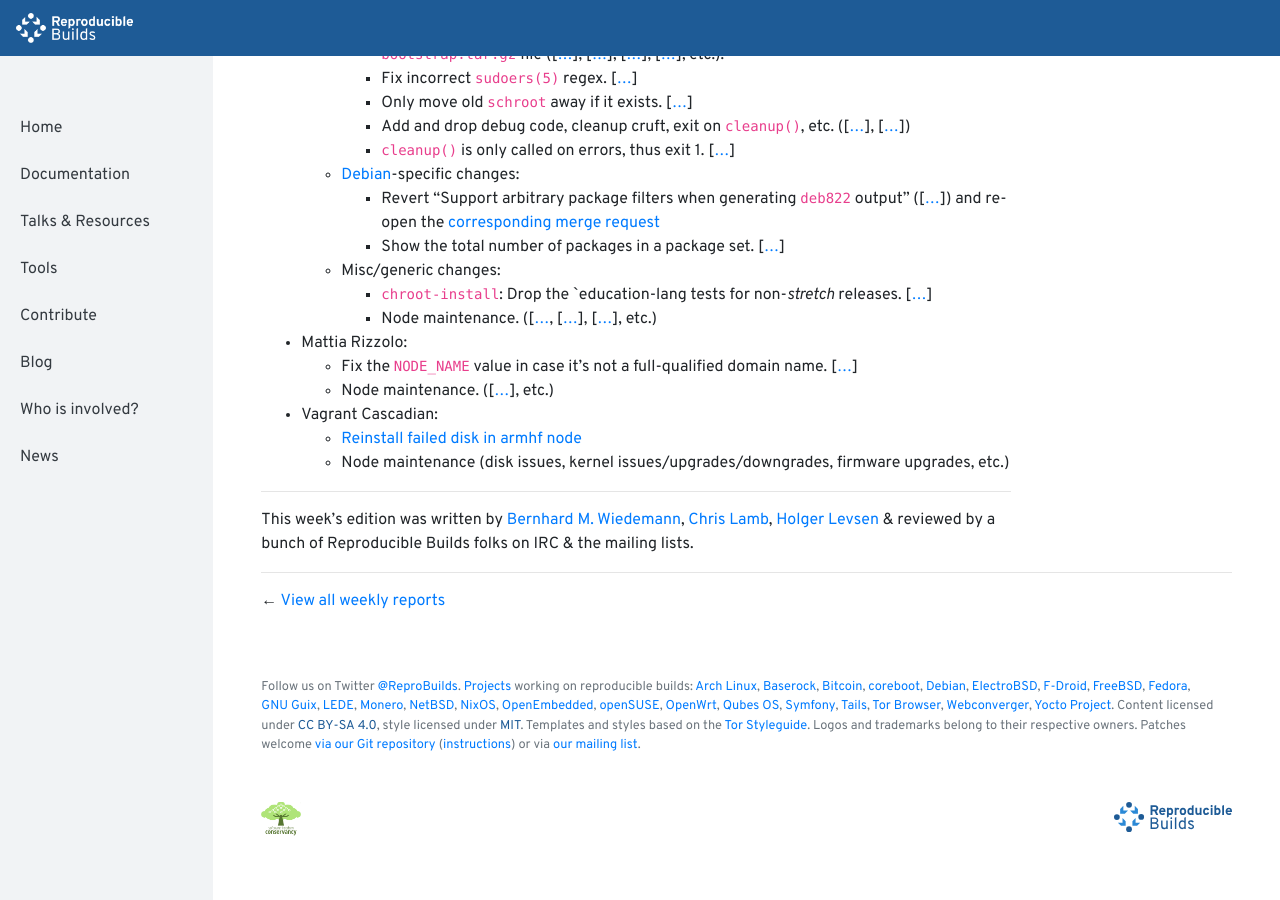
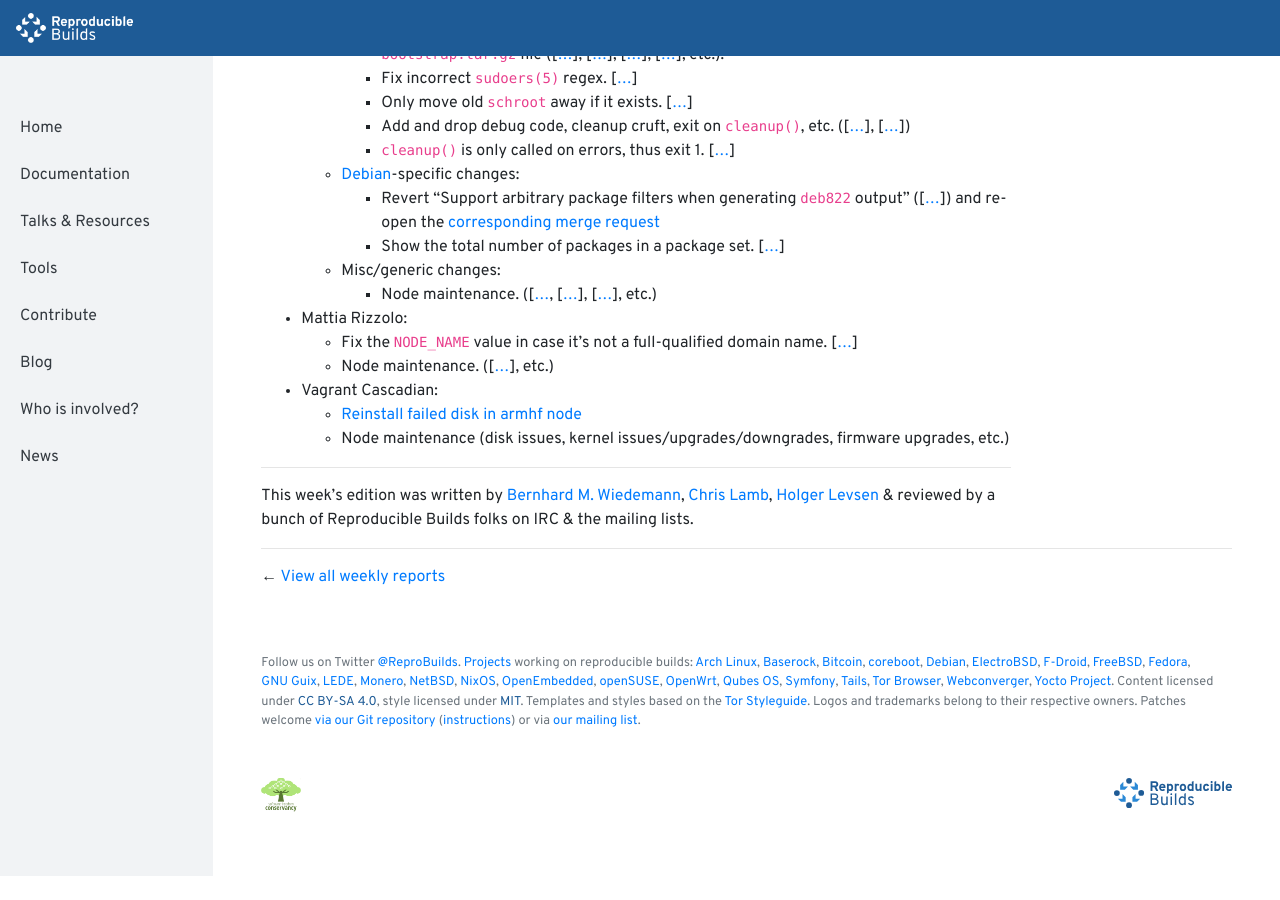
Before and after one commit to prototypefund/reproducible-website, a Jekyll site: the page built from _blog/posts/194.md, in a window 1280 px wide and 900 px high, scrolled down 2067 px. Built offline with Jekyll 4.4.1, drawn with Linux system fonts in a browser that asks for light colours; after the commit the page ends 2943 px from its top, so only the background shows below that.

Commit message:
194: remove change not relevant to t.r-b.o
Signed-off-by: Holger Levsen <holger@layer-acht.org>

```diff
--- a/_blog/posts/194.md
+++ b/_blog/posts/194.md
@@ -68,7 +68,6 @@
         * Revert "Support arbitrary package filters when generating `deb822` output" ([[...](https://salsa.debian.org/qa/jenkins.debian.net/commit/b5bb8c4f)]) and re-open the [corresponding merge request](https://salsa.debian.org/qa/jenkins.debian.net/merge_requests/22)
         * Show the total number of packages in a package set. [[...](https://salsa.debian.org/qa/jenkins.debian.net/commit/47654780)]
     * Misc/generic changes:
-        * `chroot-install`: Drop the `education-lang tests for non-*stretch* releases. [[...](https://salsa.debian.org/qa/jenkins.debian.net/commit/217184cb)]
         * Node maintenance. ([[...](https://salsa.debian.org/qa/jenkins.debian.net/commit/0d605bdf), [[...](https://salsa.debian.org/qa/jenkins.debian.net/commit/53cbe7b3)], [[...](https://salsa.debian.org/qa/jenkins.debian.net/commit/f5837c0a)], etc.)
 * Mattia Rizzolo:
     * Fix the `NODE_NAME` value in case it's not a full-qualified domain name. [[...](https://salsa.debian.org/qa/jenkins.debian.net/commit/e03630ea)]
```
